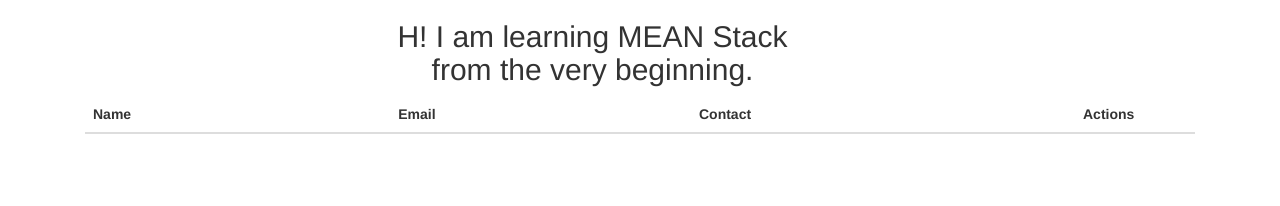
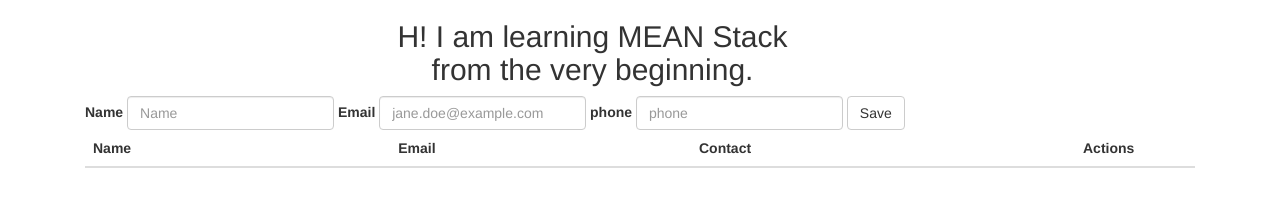
Before and after one commit to akbarhossainr/learning-mean-stack, a plain HTML site: page public/index.html in a window 1280 px wide. Drawn offline with nearby package versions, Linux system fonts and the light colour scheme; no server answers.

Commit message:
installed mongobd and learned how to insert data to mongodb using angular controller form submission

```diff
--- a/public/controllers/controller.js
+++ b/public/controllers/controller.js
@@ -5,4 +5,11 @@ myApp.controller('ContactListController', function($scope, $http){
 		console.log(response);
 		$scope.contactlist = response.data;
 	});
+
+	$scope.submit = function () {
+		console.log($scope.contact);
+		$http.post('contactlist', $scope.contact).then(function (response) {
+			console.log(response.data);
+		});
+	}
 });
--- a/public/index.html
+++ b/public/index.html
@@ -12,6 +12,21 @@
 			<h2>H! I am learning MEAN Stack from the very beginning.</h2>
 		</div>
 		<div class="col-sm-12">
+			<form ng-submit="submit()" class="form-inline">
+				<div class="form-group">
+					<label for="name">Name</label>
+					<input type="text" class="form-control" id="name" name="name" ng-model="contact.name" placeholder="Name">
+				</div>
+				<div class="form-group">
+					<label for="email">Email</label>
+					<input type="email" class="form-control" id="email" name="email" ng-model="contact.email" placeholder="jane.doe@example.com">
+				</div>
+				<div class="form-group">
+					<label for="phone">phone</label>
+					<input type="text" class="form-control" id="phone" name="phone" ng-model="contact.phone" placeholder="phone">
+				</div>
+				<button type="submit" class="btn btn-default">Save</button>
+			</form>
 			<table class="table table-striped">
 				<thead>
 					<tr>
```
Also changed, not shown: server.js (+20 -4 lines).
